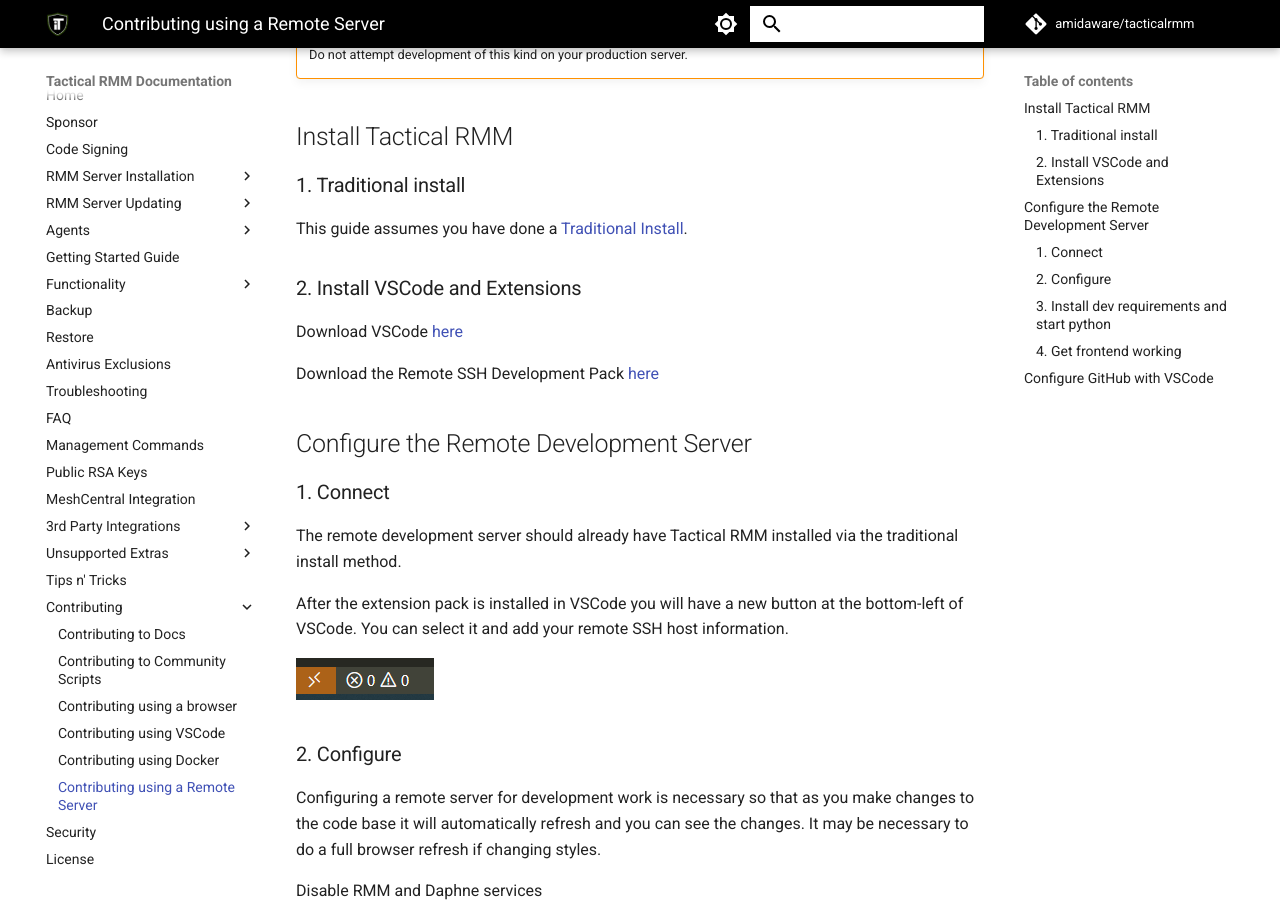
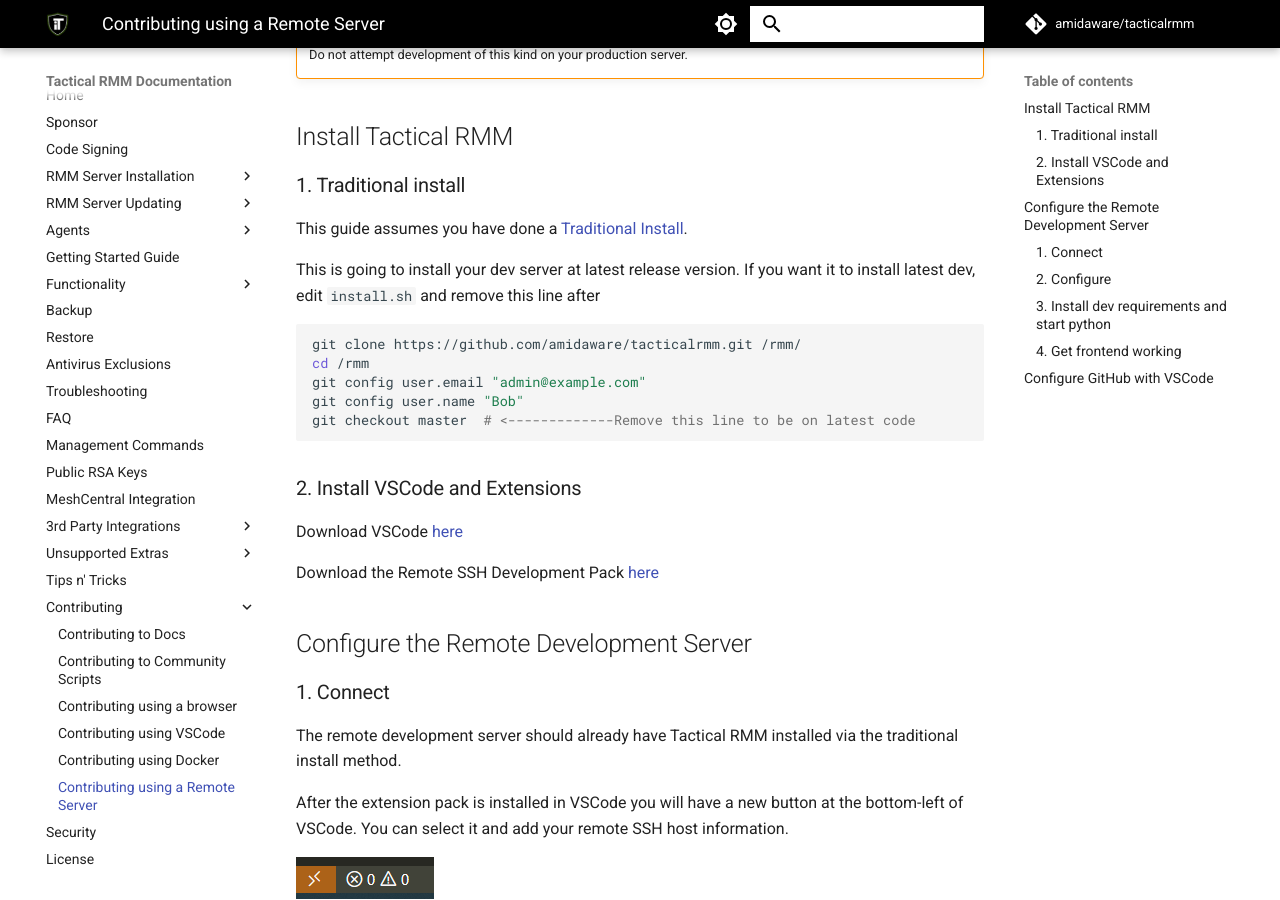
Before and after one commit to amidaware/trmm-docs, an MkDocs documentation site: the page built from docs/contributing_using_a_remote_server.md, in a window 1280 px wide and 900 px high, scrolled down 307 px. Built offline with MkDocs 1.6.1 and Material for MkDocs 9.7.7, drawn with Linux system fonts in a browser that asks for light colours; comment, search, counter and statistics services are not loaded.

Commit message:
adding info about doing dev branch instead of main

````diff
--- a/docs/contributing_using_a_remote_server.md
+++ b/docs/contributing_using_a_remote_server.md
@@ -10,6 +10,16 @@
 ### 1. Traditional install
 
 This guide assumes you have done a [Traditional Install](install_server.md).
+
+This is going to install your dev server at latest release version. If you want it to install latest dev, edit `install.sh` and remove this line after
+
+```bash
+git clone https://github.com/amidaware/tacticalrmm.git /rmm/
+cd /rmm
+git config user.email "admin@example.com"
+git config user.name "Bob"
+git checkout master  # <-------------Remove this line to be on latest code
+```
 
 ### 2. Install VSCode and Extensions
 Download VSCode [here](https://code.visualstudio.com/download)
````
